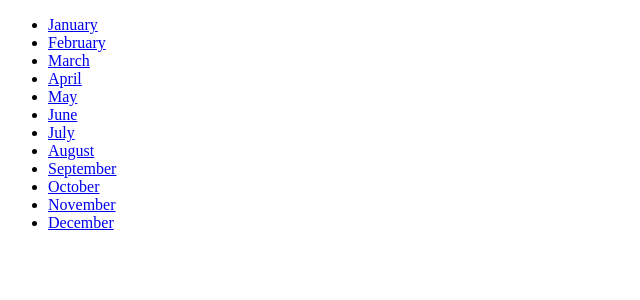
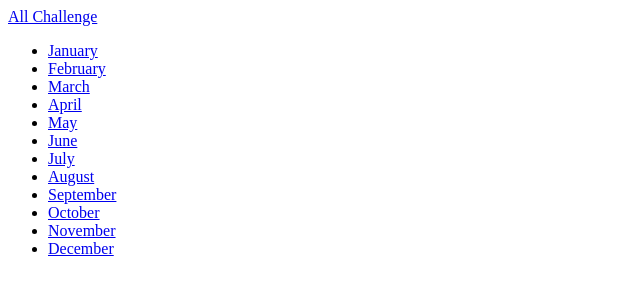
Before and after one commit to EDD-3/monthly_challenges, a Django app: page /challenges/ in a window 1280 px wide. Shown: the top 300 px of the page, without its empty margins (0-640 px from the left). Run offline with Django 5.2, Linux system fonts and the light colour scheme.

Commit message:
Added template inheritance

```diff
--- a/challenges/templates/challenges/challenge.html
+++ b/challenges/templates/challenges/challenge.html
@@ -8,6 +8,8 @@
  {% endblock %}
 
  {% block content %}
+    {%  include "challenges/includes/header.html" %}
+
     <h1>{{ month.title }}'s Challenge</h1>
     {% if challenge_text %}
         <h2>{{ challenge_text }}</h2>
--- /dev/null
+++ b/challenges/templates/challenges/includes/header.html
@@ -0,0 +1,5 @@
+<header>
+    <nav>
+        <a href="{% url 'index-challenges' %}">All Challenge</a>
+    </nav>
+</header>
--- a/challenges/templates/challenges/index.html
+++ b/challenges/templates/challenges/index.html
@@ -5,6 +5,7 @@
     {% endblock %}
 
     {% block content %}
+    {%  include "challenges/includes/header.html" %}
         <ul>
             {% for month in months %}
                 <li><a href="{% url 'month-challenge' month %}">{{ month|title }}</a></li>
```
